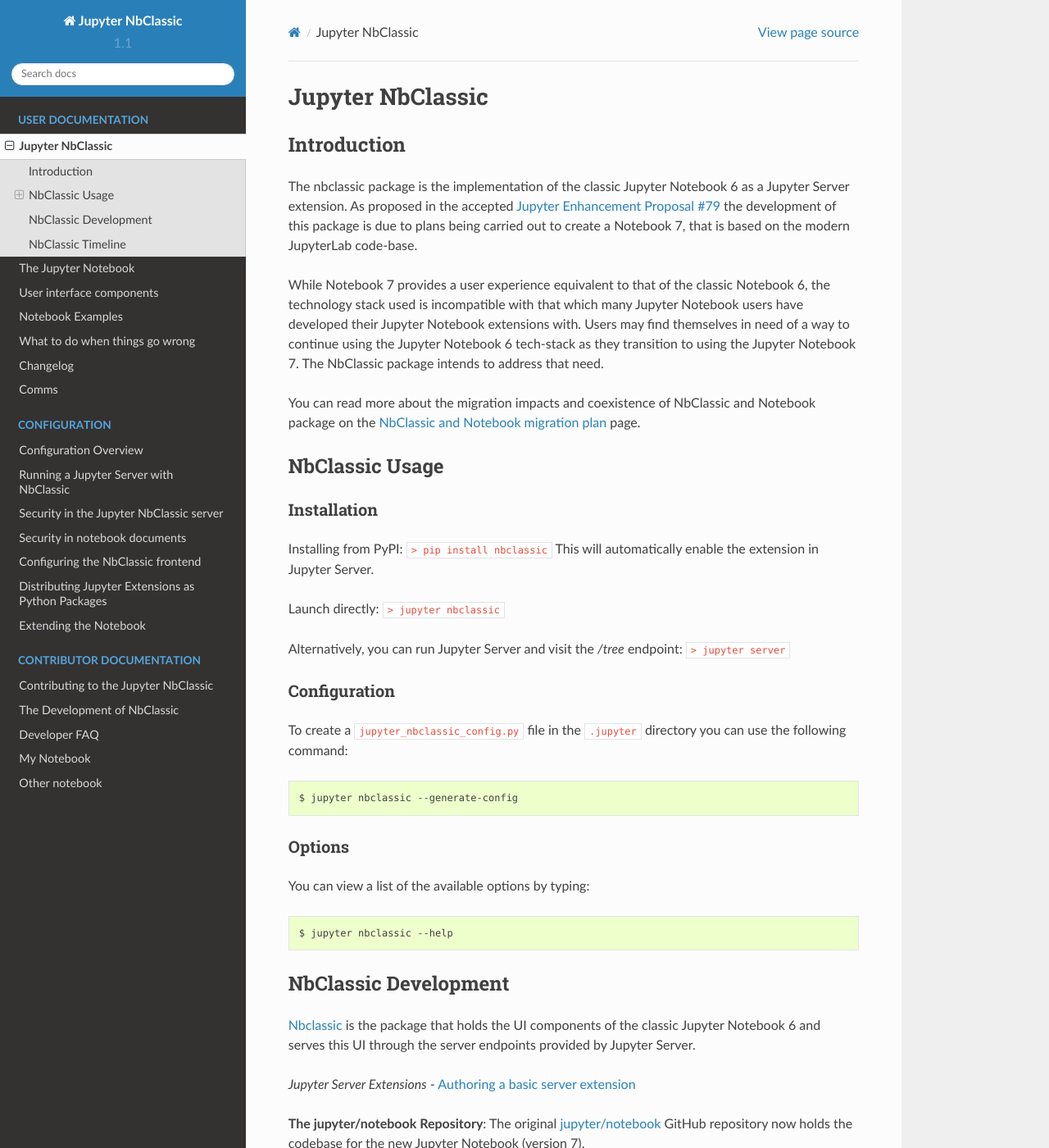
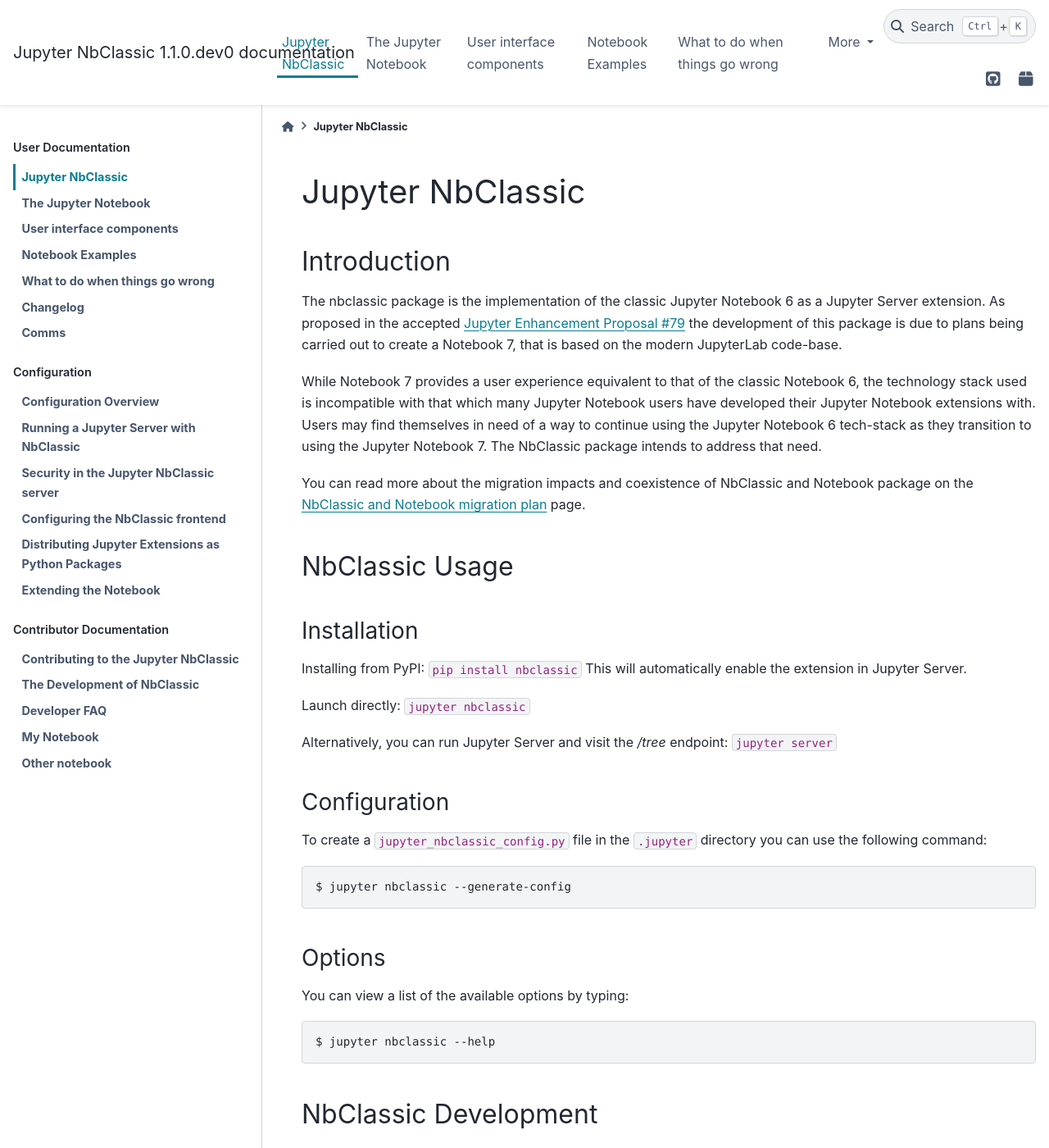
Before and after one commit to jupyter/nbclassic, a Sphinx documentation site: the page built from docs/source/nbclassic.rst, in a window 1280 px wide and 1400 px high. Shown: the whole window at 82% size. Built offline with Sphinx 7.4.7 and the PyData theme 0.15.4, drawn with Linux system fonts in a browser that asks for light colours; pages that are not in the unit, such as notebooks, are missing from menus; some of the changed text lies outside the part shown.

Commit message:
start port to pydata-sphinx theme

```diff
--- /dev/null
+++ b/docs/source/_templates/sidebar-nav-bs-index.html
@@ -0,0 +1,24 @@
+<style>
+    #bd-docs-nav .toctree-toggle,
+    #bd-docs-nav .toctree-checkbox {
+      display: none;
+    }
+    #bd-docs-nav .toctree-l1 > a{
+      font-weight: bold;
+    }
+  </style>
+
+  <nav class="bd-links" id="bd-docs-nav" aria-label="{{ _('Documentation Contents') }}">
+    <div class="bd-toc-item navbar-nav">
+      <!-- Specify a startdepth of 0 instead of default of 1 -->
+      {{ generate_toctree_html(
+        "sidebar",
+        startdepth=0,
+        show_nav_level=4,
+        maxdepth=4,
+        collapse=True,
+        includehidden=True,
+        titles_only=True
+      ) }}
+    </div>
+  </nav>
--- a/docs/source/conf.py
+++ b/docs/source/conf.py
@@ -161,12 +161,37 @@
 
 # The theme to use for HTML and HTML Help pages.  See the documentation for
 # a list of builtin themes.
-html_theme = 'sphinx_rtd_theme'
+html_theme = "pydata_sphinx_theme"
 
 # Theme options are theme-specific and customize the look and feel of a theme
 # further.  For a list of options available for each theme, see the
 # documentation.
-#html_theme_options = {}
+html_theme_options = {
+    "icon_links": [
+        {
+            "name": "PyPI",
+            "url": "https://pypi.org/project/nbclassic",
+            "icon": "fa-solid fa-box",
+        }
+    ],
+    "use_edit_page_button": True,
+    "github_url": "https://github.com/jupyter/nbclassic",
+    "navbar_end": [
+        # disabled until widget dark variables are available
+        # "theme-switcher",
+        "navbar-icon-links",
+    ],
+    "secondary_sidebar_items": ["edit-this-page", "sourcelink", "search-field.html"]
+}
+
+html_context = {
+    # disabled until widget dark variables are available
+    "default_mode": "light",
+    "doc_path": "docs",
+    "github_repo": "nbclassic",
+    "github_user": "jupyter",
+    "github_version": "main",
+}
 
 # Add any paths that contain custom themes here, relative to this directory.
 #html_theme_path = []
@@ -209,7 +234,9 @@
 #html_use_smartypants = True
 
 # Custom sidebar templates, maps document names to template names.
-#html_sidebars = {}
+html_sidebars = {
+    "**": ["sidebar-nav-bs-index.html"]
+}
 
 # Additional templates that should be rendered to pages, maps page names to
 # template names.
--- a/docs/source/frontend_config.rst
+++ b/docs/source/frontend_config.rst
@@ -1,7 +1,7 @@
 .. _frontend_config:
 
 Configuring the NbClassic frontend
-=================================
+==================================
 
 .. note::
 
--- a/docs/source/nbclassic.rst
+++ b/docs/source/nbclassic.rst
@@ -34,14 +38,14 @@
 ~~~~~~~~~~~~
 
 Installing from PyPI:
-``> pip install nbclassic``
+``pip install nbclassic``
 This will automatically enable the extension in Jupyter Server.
 
 Launch directly:
-``> jupyter nbclassic``
+``jupyter nbclassic``
 
 Alternatively, you can run Jupyter Server and visit the `/tree` endpoint:
-``> jupyter server``
+``jupyter server``
 
 Configuration
 ~~~~~~~~~~~~~
--- a/nbclassic/static/base/js/namespace.js
+++ b/nbclassic/static/base/js/namespace.js
@@ -73,7 +73,7 @@
     // tree
     jglobal('SessionList','tree/js/sessionlist');
 
-    Jupyter.version = "1.0.0";
+    Jupyter.version = "1.1.0.dev0";
     Jupyter._target = '_blank';
 
     return Jupyter;
```
Also changed, not shown: other parts of docs/source/nbclassic.rst (+4 -0 lines).
